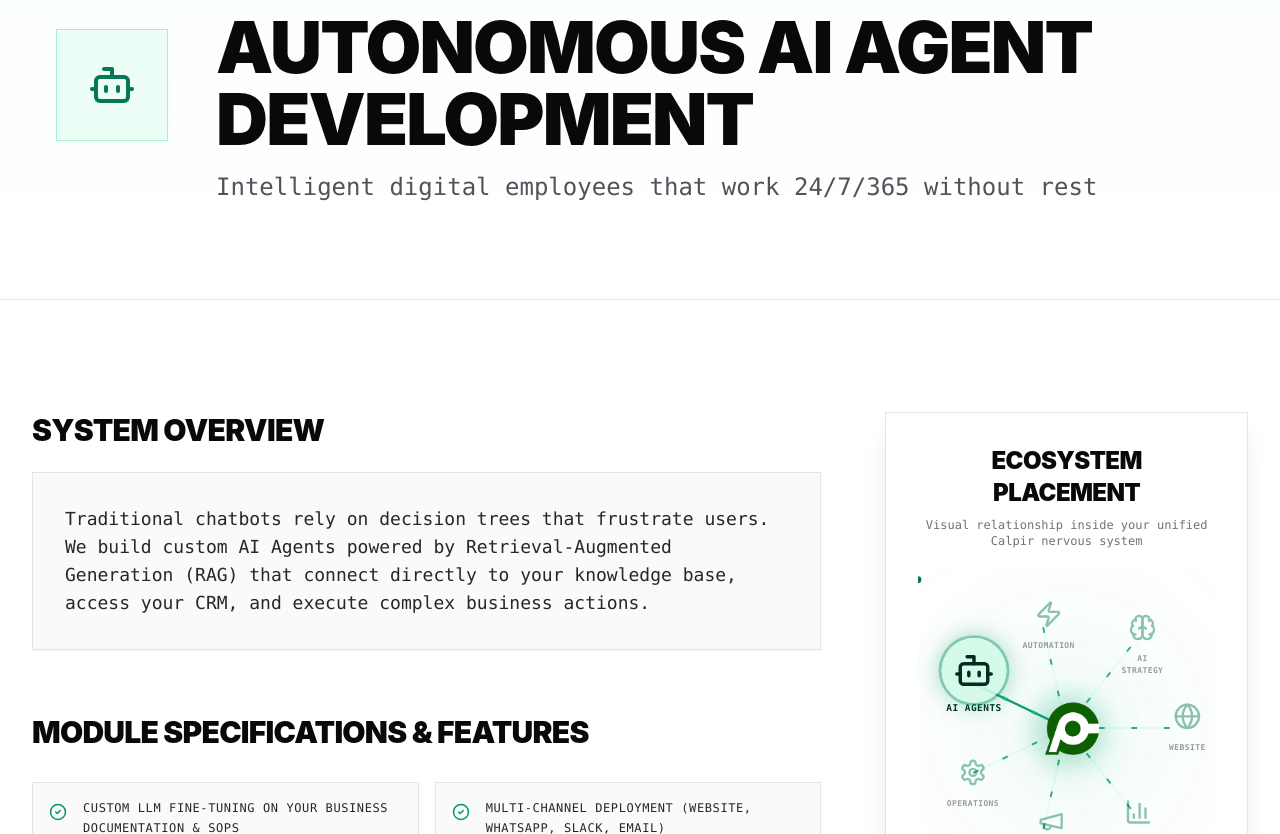
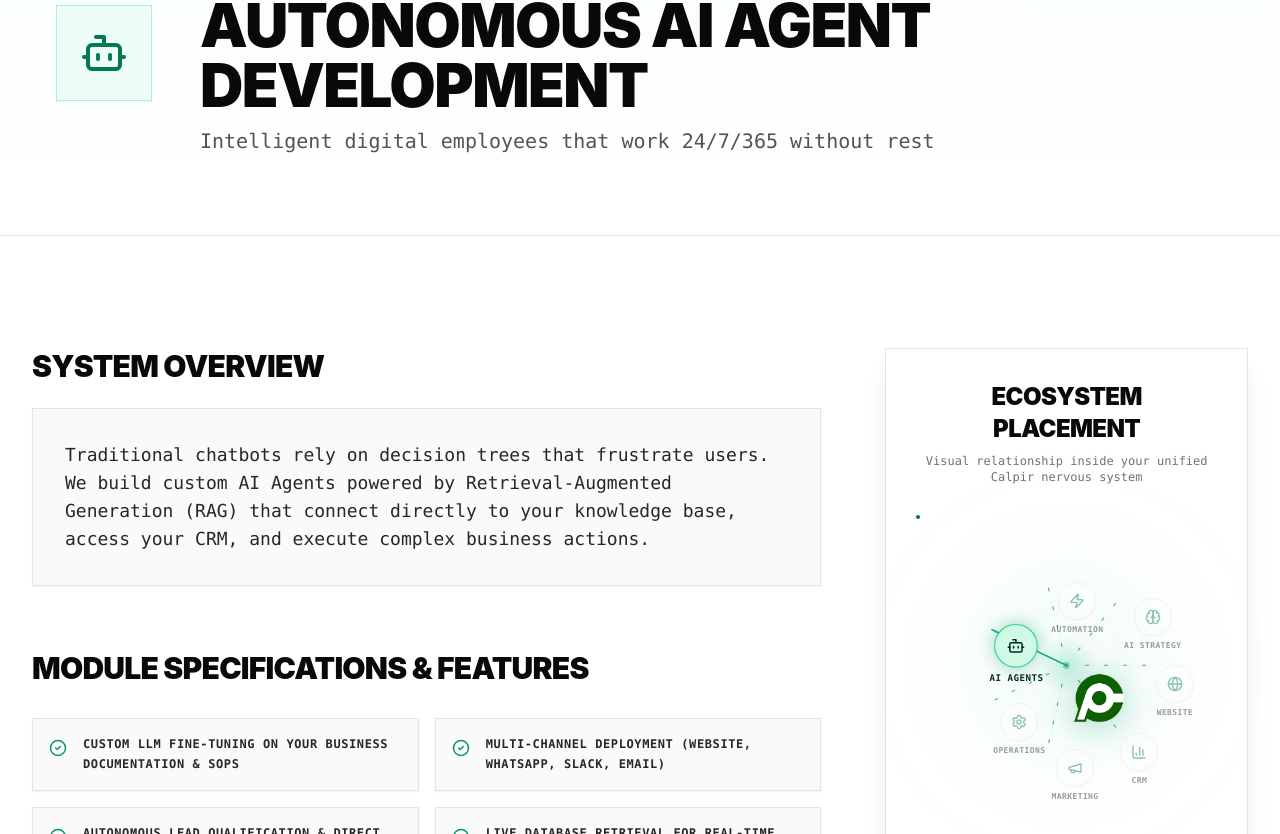
Before and after one commit to mariamraouf/New-Calpir-A5ERAN, a React (Vite) app: page /services/ai-agents in a window 1280 px wide. Shown: the part 306-1140 px from the top of the page. Built offline with nearby package versions, Linux system fonts and the light colour scheme.

Commit message:
Fixed ecosystem diagram clipping and refined hero layout typography and spacing - wrote 3 file(s)

```diff
--- a/src/components/visuals/ConnectedEcosystem.tsx
+++ b/src/components/visuals/ConnectedEcosystem.tsx
@@ -9,13 +9,13 @@ import {
 import { cn } from '@/lib/utils';
 
 const nodes = [
-  { id: 'website', icon: <Globe className="w-6 h-6 md:w-7 md:h-7" />, label: 'WEBSITE', angle: 0, tag: '0.8s EDGE' },
-  { id: 'crm', icon: <BarChart3 className="w-6 h-6 md:w-7 md:h-7" />, label: 'CRM', angle: 51.4, tag: 'LIVE SYNC' },
-  { id: 'marketing', icon: <Megaphone className="w-6 h-6 md:w-7 md:h-7" />, label: 'MARKETING', angle: 102.8, tag: 'MULTI-CH' },
-  { id: 'ops', icon: <Settings className="w-6 h-6 md:w-7 md:h-7" />, label: 'OPERATIONS', angle: 154.2, tag: 'AUTO-SOP' },
-  { id: 'ai-agents', icon: <Bot className="w-6 h-6 md:w-7 md:h-7" />, label: 'AI AGENTS', angle: 205.6, tag: '24/7 FLEET' },
-  { id: 'automation', icon: <Zap className="w-6 h-6 md:w-7 md:h-7" />, label: 'AUTOMATION', angle: 257, tag: 'WEBHOOKS' },
-  { id: 'strategy', icon: <Brain className="w-6 h-6 md:w-7 md:h-7" />, label: 'AI STRATEGY', angle: 308.4, tag: 'ROADMAP' },
+  { id: 'website', icon: Globe, label: 'WEBSITE', angle: 0, tag: '0.8s EDGE' },
+  { id: 'crm', icon: BarChart3, label: 'CRM', angle: 51.4, tag: 'LIVE SYNC' },
+  { id: 'marketing', icon: Megaphone, label: 'MARKETING', angle: 102.8, tag: 'MULTI-CH' },
+  { id: 'ops', icon: Settings, label: 'OPERATIONS', angle: 154.2, tag: 'AUTO-SOP' },
+  { id: 'ai-agents', icon: Bot, label: 'AI AGENTS', angle: 205.6, tag: '24/7 FLEET' },
+  { id: 'automation', icon: Zap, label: 'AUTOMATION', angle: 257, tag: 'WEBHOOKS' },
+  { id: 'strategy', icon: Brain, label: 'AI STRATEGY', angle: 308.4, tag: 'ROADMAP' },
 ];
 
 interface ConnectedEcosystemProps {
@@ -31,62 +31,63 @@ const ConnectedEcosystem: React.FC<ConnectedEcosystemProps> = ({
 }) => {
   const [hoveredNode, setHoveredNode] = useState<string | null>(null);
 
-  const size = compact ? 310 : 540;
-  const centerX = size / 2;
-  const centerY = size / 2;
-  const radius = compact ? 110 : 205;
-  const nodeBoxSize = compact ? 56 : 84;
-  const logoSize = compact ? 70 : 110;
+  // SVG coordinate space
+  const viewBoxSize = 500;
+  const center = viewBoxSize / 2;
+  const radius = compact ? 140 : 175;
 
   const currentActive = hoveredNode || highlightedNode;
 
   return (
     <div
-      className={cn("relative select-none flex items-center justify-center shrink-0 max-w-full my-auto", className)}
-      style={{ width: `${size}px`, height: `${size}px` }}
+      className={cn(
+        "relative select-none flex items-center justify-center mx-auto aspect-square w-full",
+        compact ? "max-w-[290px] sm:max-w-[320px]" : "max-w-[440px] sm:max-w-[500px] md:max-w-[520px]",
+        className
+      )}
     >
       {/* Background Multi-Layer Ambient Glow */}
       <motion.div
-        className="absolute rounded-full bg-emerald-500/10 blur-3xl pointer-events-none"
+        className="absolute rounded-full bg-emerald-500/10 blur-2xl md:blur-3xl pointer-events-none"
         style={{
-          width: `${size * 0.7}px`,
-          height: `${size * 0.7}px`,
+          width: '65%',
+          height: '65%',
         }}
         animate={{
-          scale: [0.92, 1.12, 0.92],
-          opacity: [0.35, 0.65, 0.35],
+          scale: [0.92, 1.1, 0.92],
+          opacity: [0.3, 0.6, 0.3],
         }}
         transition={{
-          duration: 4.5,
+          duration: 4,
           repeat: Infinity,
           ease: "easeInOut",
         }}
       />
 
-      {/* SVG Vector Connection Rays & Smart Flowing Data Streams */}
+      {/* SVG Vector Connection Rays */}
       <svg
-        className="absolute inset-0 w-full h-full pointer-events-none"
-        viewBox={`0 0 ${size} ${size}`}
+        className="absolute inset-0 w-full h-full pointer-events-none overflow-visible"
+        viewBox={`0 0 ${viewBoxSize} ${viewBoxSize}`}
       >
         <defs>
-          {/* Radial Gradient for central core aura */}
           <radialGradient id="coreAura" cx="50%" cy="50%" r="50%">
-            <stop offset="0%" stopColor="#10b981" stopOpacity="0.25" />
+            <stop offset="0%" stopColor="#10b981" stopOpacity="0.22" />
             <stop offset="100%" stopColor="#10b981" stopOpacity="0" />
           </radialGradient>
         </defs>
 
         {/* Central Core Ambient Ring */}
         <circle
-          cx={centerX}
-          cy={centerY}
-          r={logoSize * 0.75}
+          cx={center}
+          cy={center}
+          r={compact ? 50 : 70}
           fill="url(#coreAura)"
         />
 
         {nodes.map((node, index) => {
-          const x = centerX + radius * Math.cos((node.angle * Math.PI) / 180);
-          const y = centerY + radius * Math.sin((node.angle * Math.PI) / 180);
+          const rad = (node.angle * Math.PI) / 180;
+          const x = center + radius * Math.cos(rad);
+          const y = center + radius * Math.sin(rad);
           const isSelected = currentActive === node.id;
           const isAnyHovered = currentActive !== null;
 
@@ -94,43 +95,41 @@ const ConnectedEcosystem: React.FC<ConnectedEcosystemProps> = ({
             <g key={`ray-group-${node.id}`}>
               {/* Base Connection Ray Line */}
               <line
-                x1={centerX}
-                y1={centerY}
+                x1={center}
+                y1={center}
                 x2={x}
                 y2={y}
                 stroke={isSelected ? "#059669" : "#a7f3d0"}
                 strokeWidth={isSelected ? 2.5 : 1.5}
-                strokeOpacity={isSelected ? 0.95 : isAnyHovered ? 0.3 : 0.6}
-                strokeDasharray={isSelected ? "none" : "none"}
+                strokeOpacity={isSelected ? 0.95 : isAnyHovered ? 0.25 : 0.6}
                 className="transition-all duration-300"
               />
 
-              {/* Smart Flowing Data Stream / Beam */}
+              {/* Animated Data Stream */}
               <line
-                x1={centerX}
-                y1={centerY}
+                x1={center}
+                y1={center}
                 x2={x}
                 y2={y}
                 stroke={isSelected ? "#10b981" : "#059669"}
-                strokeWidth={isSelected ? 3 : 2}
-                strokeDasharray={compact ? "6, 28" : "8, 38"}
-                strokeOpacity={isSelected ? 1 : 0.8}
-                className="transition-opacity"
+                strokeWidth={isSelected ? 2.8 : 1.8}
+                strokeDasharray="6, 26"
+                strokeOpacity={isSelected ? 1 : 0.75}
               >
                 <animate
                   attributeName="stroke-dashoffset"
-                  from={index % 2 === 0 ? "46" : "-46"}
+                  from={index % 2 === 0 ? "32" : "-32"}
                   to="0"
-                  dur={isSelected ? "1.1s" : `${2 + (index * 0.25)}s`}
+                  dur={isSelected ? "1s" : `${2 + (index * 0.2)}s`}
                   repeatCount="indefinite"
                 />
               </line>
 
-              {/* Glowing Pulse Head for Active Node */}
+              {/* Pulse head */}
               {isSelected && (
                 <circle r="3.5" fill="#047857">
                   <animateMotion
-                    path={`M ${centerX} ${centerY} L ${x} ${y}`}
+                    path={`M ${center} ${center} L ${x} ${y}`}
                     dur="1.2s"
                     repeatCount="indefinite"
                   />
@@ -141,20 +140,19 @@ const ConnectedEcosystem: React.FC<ConnectedEcosystemProps> = ({
         })}
       </svg>
 
-      {/* Center Calpir Logo Core */}
+      {/* Center Calpir Core Logo */}
       <motion.div
-        className="absolute z-20 flex items-center justify-center cursor-pointer pointer-events-auto group/core"
+        className="absolute z-20 flex items-center justify-center cursor-pointer pointer-events-auto"
         style={{
-          left: `${centerX - logoSize / 2}px`,
-          top: `${centerY - logoSize / 2}px`,
-          width: `${logoSize}px`,
-          height: `${logoSize}px`,
+          width: compact ? '22%' : '20%',
+          height: compact ? '22%' : '20%',
+          left: '50%',
+          top: '50%',
+          transform: 'translate(-50%, -50%)',
         }}
         whileHover={{ scale: 1.08 }}
-        animate={{
-          scale: [1, 1.05, 1],
-        }}
-        transition={{ duration: 3.8, repeat: Infinity, ease: "easeInOut" }}
+        animate={{ scale: [1, 1.04, 1] }}
+        transition={{ duration: 3.5, repeat: Infinity, ease: "easeInOut" }}
       >
         <img
           src="/logo-with-transparent-background.png"
@@ -164,16 +162,21 @@ const ConnectedEcosystem: React.FC<ConnectedEcosystemProps> = ({
             }
           }}
           alt="Calpir Core"
-          className="w-full h-full object-contain drop-shadow-[0_6px_20px_rgba(5,150,105,0.3)] transition-transform duration-300"
+          className="w-full h-full object-contain drop-shadow-[0_4px_16px_rgba(5,150,105,0.35)] transition-transform duration-300"
         />
       </motion.div>
 
       {/* Orbiting Interactive System Nodes */}
       {nodes.map((node, index) => {
-        const x = centerX + radius * Math.cos((node.angle * Math.PI) / 180) - (nodeBoxSize / 2);
-        const y = centerY + radius * Math.sin((node.angle * Math.PI) / 180) - (nodeBoxSize / 2);
+        const rad = (node.angle * Math.PI) / 180;
+        // Calculate percentage position from center (50% + radiusRatio * cos/sin)
+        const radiusRatio = compact ? 29 : 35; // percentage distance
+        const leftPercent = 50 + radiusRatio * Math.cos(rad);
+        const topPercent = 50 + radiusRatio * Math.sin(rad);
+
         const isSelected = currentActive === node.id;
         const isDimmed = currentActive !== null && !isSelected;
+        const IconComponent = node.icon;
 
         return (
           <motion.div
@@ -183,66 +186,45 @@ const ConnectedEcosystem: React.FC<ConnectedEcosystemProps> = ({
             initial={{ opacity: 0, scale: 0.8 }}
             animate={{
               opacity: isDimmed ? 0.45 : 1,
-              scale: isSelected ? 1.18 : 1,
-              y: isSelected
-                ? 0
-                : [0, index % 2 === 0 ? -7 : 7, 0],
-              x: isSelected
-                ? 0
-                : [0, index % 2 === 0 ? 5 : -5, 0],
+              scale: isSelected ? 1.15 : 1,
             }}
-            transition={{
-              y: {
-                duration: 3.2 + (index * 0.35),
-                repeat: Infinity,
-                ease: "easeInOut",
-              },
-              x: {
-                duration: 3.8 + (index * 0.35),
-                repeat: Infinity,
-                ease: "easeInOut",
-              },
-              opacity: { duration: 0.2 },
-              scale: { duration: 0.25 }
-            }}
+            transition={{ duration: 0.2 }}
             className={cn(
-              "absolute flex flex-col items-center justify-center cursor-pointer group/node select-none transition-all",
+              "absolute flex flex-col items-center justify-center cursor-pointer group/node select-none -translate-x-1/2 -translate-y-1/2 transition-all",
               isSelected ? "z-40" : "z-10"
             )}
             style={{
-              width: `${nodeBoxSize}px`,
-              height: `${nodeBoxSize}px`,
-              left: `${x}px`,
-              top: `${y}px`,
+              left: `${leftPercent}%`,
+              top: `${topPercent}%`,
             }}
           >
-            {/* Floating Icon with Active Glow */}
+            {/* Floating Icon */}
             <div className={cn(
-              "transition-all duration-300 p-2 rounded-full",
+              "transition-all duration-300 p-2 md:p-2.5 rounded-full border shadow-sm flex items-center justify-center",
               isSelected
-                ? "text-emerald-950 bg-emerald-100/90 scale-125 shadow-[0_0_18px_rgba(5,150,105,0.45)] ring-2 ring-emerald-600/40"
-                : "text-emerald-700 group-hover/node:text-emerald-900 group-hover/node:scale-120 group-hover/node:drop-shadow-[0_0_12px_rgba(5,150,105,0.4)]"
+                ? "text-emerald-950 bg-emerald-100 border-emerald-400 scale-115 shadow-[0_0_16px_rgba(5,150,105,0.4)]"
+                : "text-emerald-700 bg-white border-zinc-200 group-hover/node:border-emerald-500 group-hover/node:bg-emerald-50"
             )}>
-              {node.icon}
+              <IconComponent className={cn(compact ? "w-4 h-4" : "w-4 h-4 sm:w-5 sm:h-5 md:w-6 md:h-6")} />
             </div>
 
-            {/* Main Label */}
+            {/* Label */}
             <span className={cn(
-              "mono uppercase tracking-wider font-black mt-1 text-center leading-none px-1 transition-colors",
-              compact ? "text-[8px]" : "text-[10px] md:text-[11px]",
+              "mono uppercase tracking-wider font-black mt-1 text-center leading-none px-1 whitespace-nowrap transition-colors",
+              compact ? "text-[8px]" : "text-[9px] sm:text-[10px] md:text-[11px]",
               isSelected
                 ? "text-emerald-950 font-extrabold"
-                : "text-zinc-800 group-hover/node:text-emerald-800 font-bold"
+                : "text-zinc-800 group-hover/node:text-emerald-800"
             )}>
               {node.label}
             </span>
 
-            {/* Smart Micro-Badge on Hover (Non-compact only) */}
+            {/* Smart Micro-Badge */}
             {!compact && isSelected && (
               <motion.span
-                initial={{ opacity: 0, y: -3 }}
+                initial={{ opacity: 0, y: -2 }}
                 animate={{ opacity: 1, y: 0 }}
-                className="mt-1 mono text-[8px] uppercase tracking-widest font-black text-emerald-800 bg-emerald-50 px-1.5 py-0.5 border border-emerald-300 shadow-sm whitespace-nowrap"
+                className="mt-1 mono text-[8px] uppercase tracking-wider font-black text-emerald-800 bg-emerald-50 px-1.5 py-0.5 border border-emerald-300 shadow-sm whitespace-nowrap"
               >
                 {node.tag}
               </motion.span>
--- a/src/pages/ServiceDetail.tsx
+++ b/src/pages/ServiceDetail.tsx
@@ -219,16 +219,16 @@ const ServiceDetail = () => {
       <Navbar />
 
       {/* Hero */}
-      <section className="pt-40 md:pt-48 pb-24 px-6 border-b border-zinc-200 bg-gradient-to-b from-emerald-50/40 to-white">
+      <section className="pt-36 md:pt-44 pb-20 px-6 border-b border-zinc-200 bg-gradient-to-b from-emerald-50/40 to-white">
         <div className="container-custom">
           <div className="flex flex-col md:flex-row items-center gap-8 md:gap-12">
-            <div className="w-24 h-24 md:w-28 md:h-28 bg-emerald-50 border border-emerald-200 text-emerald-700 flex items-center justify-center shrink-0 shadow-sm">
+            <div className="w-20 h-20 md:w-24 md:h-24 bg-emerald-50 border border-emerald-200 text-emerald-700 flex items-center justify-center shrink-0 shadow-sm">
               {data.icon}
             </div>
             <div>
               <SectionLabel>Service Module Specification</SectionLabel>
-              <h1 className="text-3xl sm:text-4xl md:text-7xl font-black uppercase tracking-tight mb-4 text-zinc-950">{data.title}</h1>
-              <p className="text-lg md:text-2xl mono text-zinc-600">{data.tagline}</p>
+              <h1 className="text-3xl sm:text-4xl md:text-6xl font-black uppercase tracking-tight mb-3 text-zinc-950">{data.title}</h1>
+              <p className="text-base md:text-xl mono text-zinc-600">{data.tagline}</p>
             </div>
           </div>
         </div>
@@ -254,7 +254,7 @@ const ServiceDetail = () => {
                   {data.included.map((item: string, i: number) => (
                     <div key={i} className="flex gap-4 p-4 border border-zinc-200 bg-zinc-50 items-start shadow-sm">
                       <CheckCircle2 className="text-emerald-600 shrink-0 mt-1" size={18} />
-                      <span className="mono text-xs uppercase tracking-wider text-zinc-800 leading-relaxed">{item}</span>
+                      <span className="mono text-xs uppercase tracking-wider text-zinc-800 leading-relaxed font-semibold">{item}</span>
                     </div>
                   ))}
                 </div>
@@ -284,11 +284,11 @@ const ServiceDetail = () => {
                 </p>
 
                 {/* Compact Ecosystem Node Widget */}
-                <div className="w-full flex justify-center py-2 overflow-hidden">
+                <div className="w-full flex justify-center py-4">
                   <ConnectedEcosystem compact={true} highlightedNode={data.id} />
                 </div>
 
-                <p className="mono text-xs text-zinc-600 my-4 leading-relaxed max-w-xs">
+                <p className="mono text-xs text-zinc-600 my-4 leading-relaxed max-w-xs font-semibold">
                   This module connects directly with your broader business infrastructure to eliminate data silos.
                 </p>
 
```
Also changed, not shown: src/pages/Index.tsx (+18 -17 lines).
